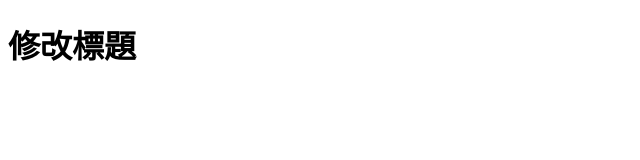
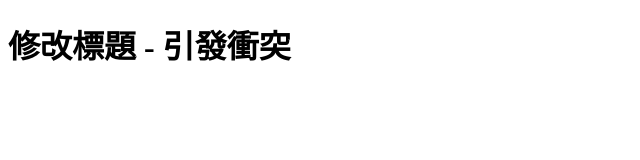
Before and after one commit to Lina88477/git-wee1, a plain HTML site: page index.html in a window 1280 px wide. Shown: the whole page, without its empty margins (0-640 px from the left). Drawn offline with Linux system fonts and the light colour scheme.

Commit message:
修改標題

```diff
--- a/index.html
+++ b/index.html
@@ -6,6 +6,6 @@
     <title>修改 title</title>
 </head>
 <body>
-    <h1>修改標題</h1>
+    <h1>修改標題 - 引發衝突</h1>
 </body>
 </html>
```
